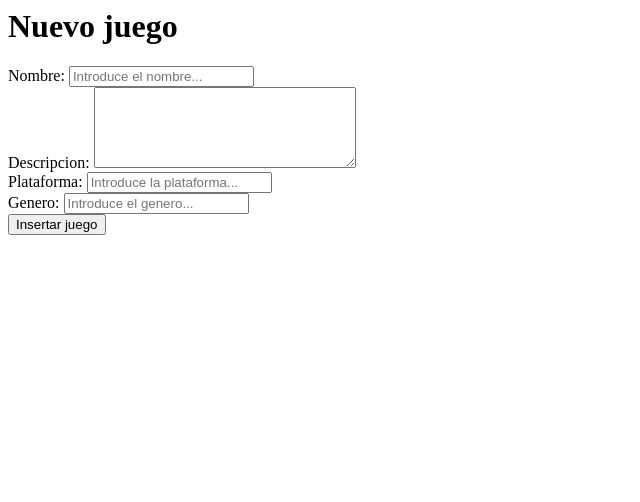
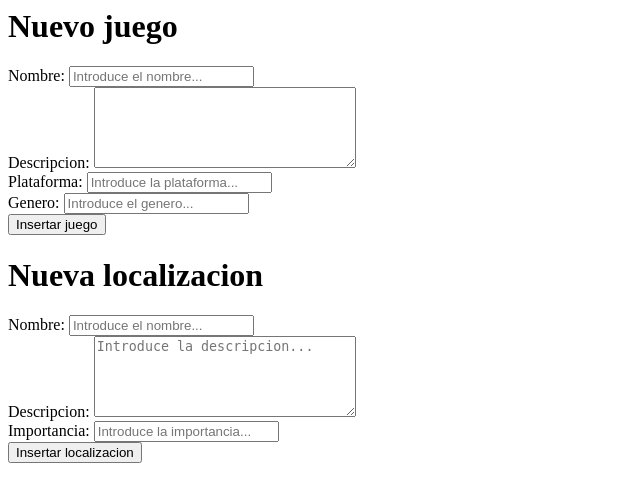
Before and after one commit to zzllalexllzz/ProyectoScrum, a PHP site: page /pie.php in a window 1280 px wide. Shown: the top 502 px of the page, without its empty margins (0-640 px from the left). Run offline with PHP 8.4, Linux system fonts and the light colour scheme.

Commit message:
modal localizacion

```diff
--- a/pie.php
+++ b/pie.php
@@ -2,7 +2,7 @@
         </div>
     </div>
 
-<!-- Formulario modal -->
+<!-- Formulario modal nuevo juego -->
 <div class='modal fade' id='nuevoJuego'>
     <div class='modal-dialog'>
         <div class='modal-content'>
@@ -38,11 +38,51 @@
                             <input type='text' name='genero' class='form-control form-control-user'
                                 id='' placeholder='Introduce el genero...'>
                         </div>
-                        <div class='form-group'>
                         <button type='submit' class='btn btn-primary btn-user btn-block'>
                             Insertar juego
                         </button>
+                    </form>
+                </div>
+            </div>
+        </div>
+    </div>
+</div>
+
+
+<!-- Formulario modal nueva localizacion -->
+<div class='modal fade' id='nuevaLocalizacion'>
+    <div class='modal-dialog'>
+        <div class='modal-content'>
+            <div class='modal-header'>
+                <div class='modal-title'>
+                    <h1 class='h4 text-gray-900 mb-4'>Nueva localizacion</h1>
+                </div>
+            </div>
+            <div class='modal-body'>
+                <div class='container-fluid'>
+                    <form method='post' class='user' action='controlador.php'>
+                        <div class='form-group'>
+                            <input type='hidden' name='nuevaLocalizacion' class='form-control form-control-user'
+                                value='nuevaLocalizacion'>
                         </div>
+                        <div class='form-group'>
+                            <label for='nombre'>Nombre:</label>
+                            <input type='text' name='nombre' class='form-control form-control-user'
+                                id='' placeholder='Introduce el nombre...'>
+                        </div>
+                        <div class='form-group'>
+                            <label for='descripcion'>Descripcion:</label>
+                            <textarea name='descripcion' class='form-control form-control-user'
+                                id='' cols="30" rows="5" placeholder='Introduce la descripcion...'></textarea>
+                        </div>
+                        <div class='form-group'>
+                            <label for='importancia'>Importancia:</label>
+                            <input type='text' name='importancia' class='form-control form-control-user'
+                                id='' placeholder='Introduce la importancia...'>
+                        </div>
+                        <button type='submit' class='btn btn-primary btn-user btn-block'>
+                            Insertar localizacion
+                        </button>
                     </form>
                 </div>
             </div>
```
